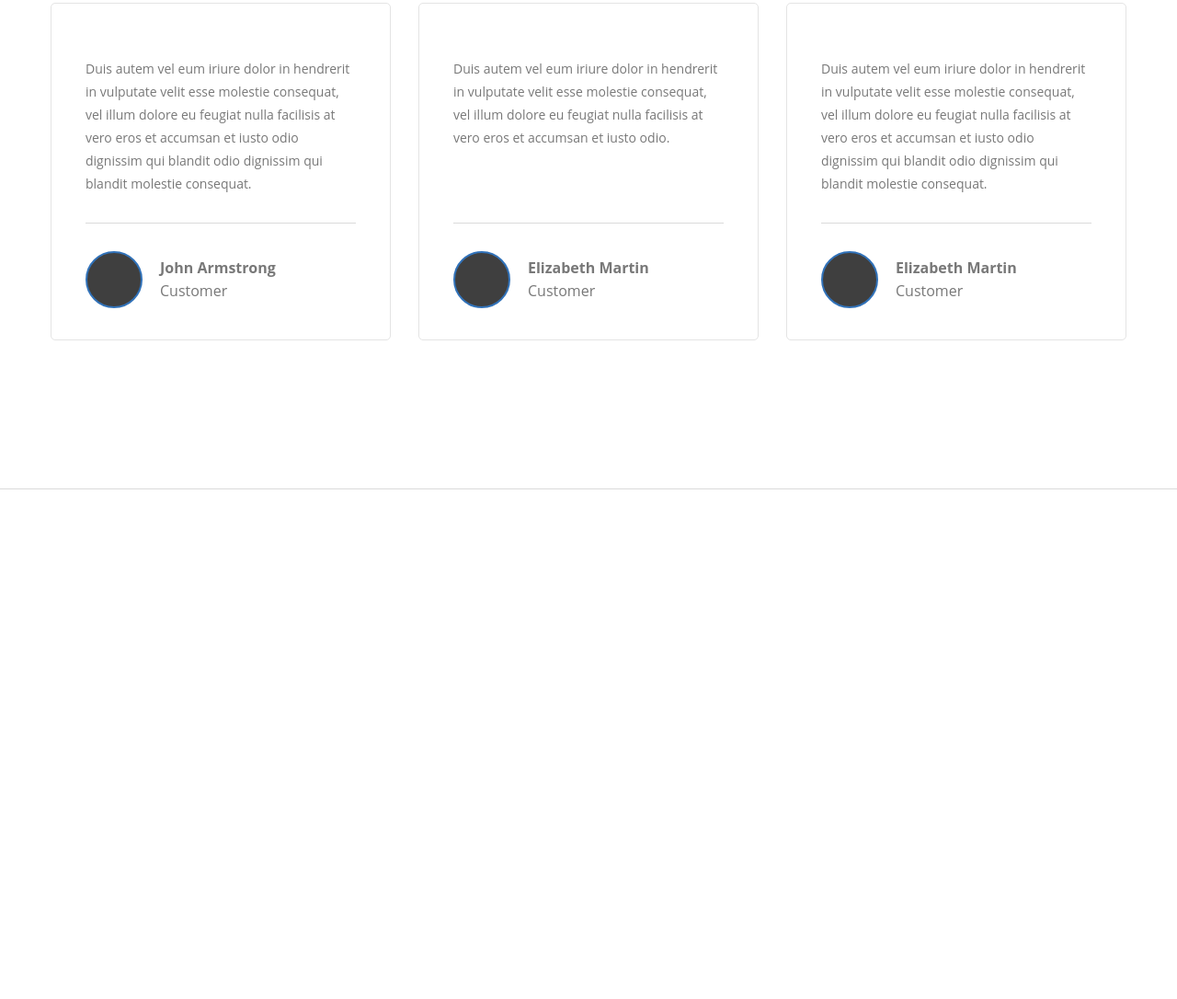
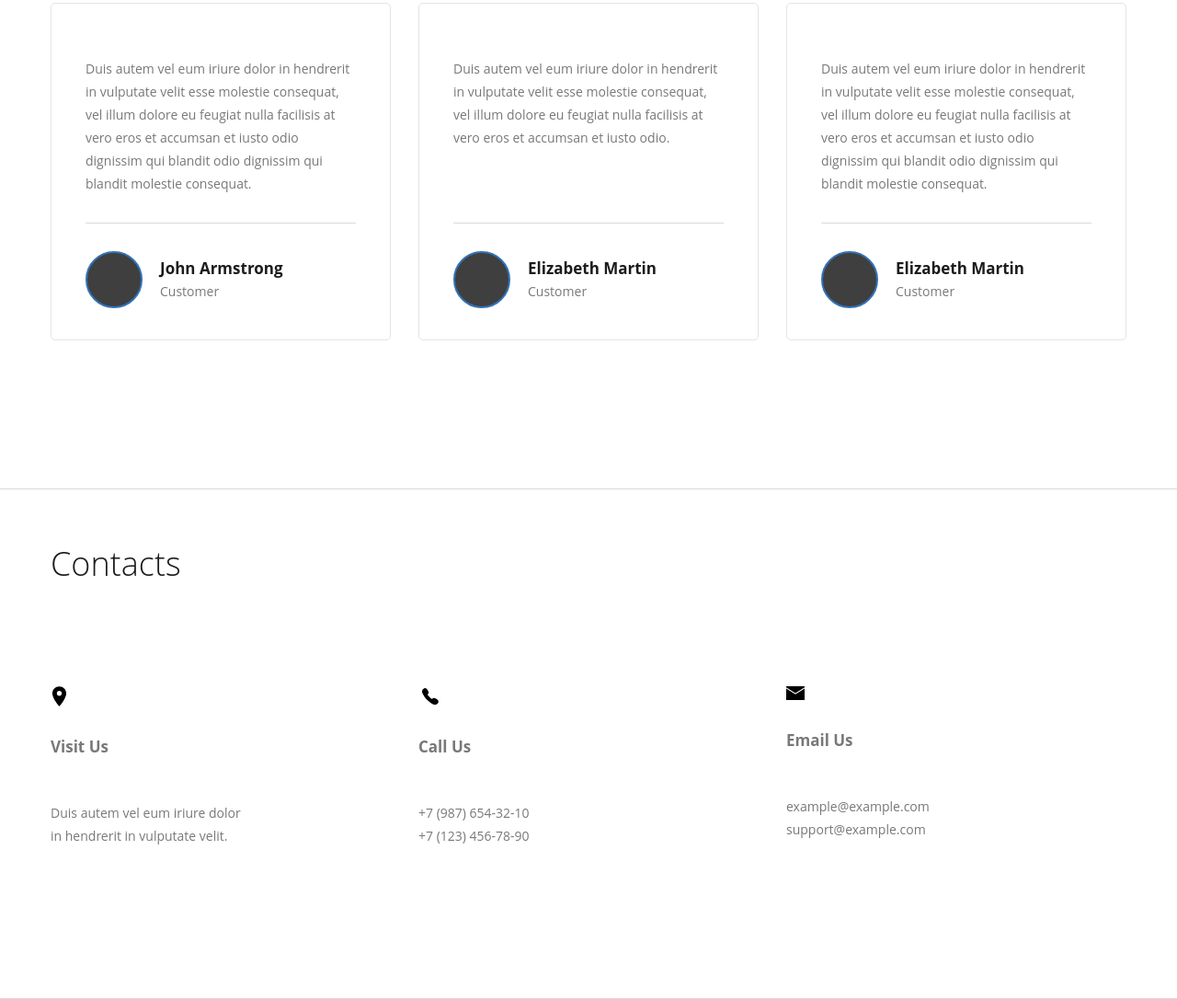
Before and after one commit to TatianaYakushonok/Lionic, a website: page project-lionic/src/index.html in a window 1280 px wide. Shown: the part 1769-2855 px from the top of the page at 92% size. Before the commit the page ends 2301 px from the top, so only its background shows below. Drawn offline with nearby package versions, Linux system fonts and the light colour scheme; files that its build step writes are made by us from their sources.

Commit message:
feat: add section contacts (Sat, 27 Aug 2022 00:15:34 +0700)

```diff
--- a/project-lionic/src/index.html
+++ b/project-lionic/src/index.html
@@ -176,6 +176,36 @@
                 </ul>
             </div>
         </section>
+        <section class="contacts">
+            <div class="container">
+                <h2 class="contacts__title title">Contacts</h2>
+                <ul class="contacts__list">
+                    <li class="contacts__item">
+                        <span class="contacts__icon contacts__icon--location"></span>
+                        <strong class="contacts__item--title">Visit Us</strong>
+                        <div class="contacts__info">
+                            Duis autem vel eum iriure dolor in hendrerit in vulputate velit.
+                        </div>
+                    </li>
+                    <li class="contacts__item">
+                        <span class="contacts__icon contacts__icon--phone"></span>
+                        <strong class="contacts__item--title">Call Us</strong>
+                        <div class="contacts__info">
+                            <a href="tel:+79876543210" class="contacts__info--link">+7 (987) 654-32-10</a>
+                            <a href="tel:+71234567890" class="contacts__info--link">+7 (123) 456-78-90</a>
+                        </div>
+                    </li>
+                    <li class="contacts__item">
+                        <span class="contacts__icon contacts__icon--email"></span>
+                        <strong class="contacts__item--title">Email Us</strong>
+                        <div class="contacts__info">
+                            <a href="mailto:example@example.com" class="contacts__info--link">example@example.com</a>
+                            <a href="mailto:support@example.com" class="contacts__info--link">support@example.com</a>
+                        </div>
+                    </li>
+                </ul>
+            </div>
+        </section>
     </main>
 </body>
 </html>
--- a/project-lionic/src/sass/_clients.sass
+++ b/project-lionic/src/sass/_clients.sass
@@ -12,11 +12,11 @@
         flex-direction: column
         justify-content: space-between
         padding: 5.8rem 3.7rem 3.4rem
+        font-size: 1.4rem
         border-radius: .5rem
         border: .1rem solid #e4e4e4
         &--decription
             padding-bottom: 3rem
-            font-size: 1.4rem
         &--container
             padding-top: 3rem
             display: flex
@@ -32,3 +32,6 @@
         &--container-name
             display: flex
             flex-direction: column
+        &--name
+            font-size: 1.7rem
+            color: #1c1c1c
--- /dev/null
+++ b/project-lionic/src/sass/_contacts.sass
@@ -0,0 +1,36 @@
+.contacts
+    padding: 7rem 0 16.4rem
+    border-bottom: .1rem solid #dadada
+    &__title
+        margin-bottom: 12.1rem
+    &__list
+        display: flex
+        gap: 3rem
+    &__item
+        flex: 1 1 33.33%
+        display: flex
+        flex-direction: column
+        &--title
+            margin-bottom: 4.7rem
+            font-size: 1.7rem
+    &__icon
+        display: inline-block
+        margin-bottom: 2.9rem
+        &--location
+            width: 1.9rem
+            height: 2.6rem
+            background: url('../icons/location_icon.svg') center/cover no-repeat
+        &--phone
+            width: 2.6rem
+            height: 2.6rem
+            background: url('../icons/telephone_icon.svg') center/cover no-repeat
+        &--email
+            width: 2rem
+            height: 1.9rem
+            background: url('../icons/email_icon.svg') center/cover no-repeat
+    &__info
+        max-width: 21.5rem
+        font-size: 1.4rem
+    &__info--link
+        display: block
+        color: inherit
--- a/project-lionic/src/sass/style.sass
+++ b/project-lionic/src/sass/style.sass
@@ -7,3 +7,4 @@
 @import 'hero.sass'
 @import 'do.sass'
 @import 'clients.sass'
+@import 'contacts.sass'
```
Also changed, not shown: project-lionic/dist/css/style.min.css, project-lionic/dist/icons/email_icon.svg (added), project-lionic/dist/icons/gps.svg, project-lionic/dist/icons/location_icon.svg (added), project-lionic/dist/icons/telephone_icon.svg (added), project-lionic/dist/index.html, project-lionic/src/icons/email_icon.svg (added), project-lionic/src/icons/gps.svg, project-lionic/src/icons/location_icon.svg (added), project-lionic/src/icons/telephone_icon.svg (added).
